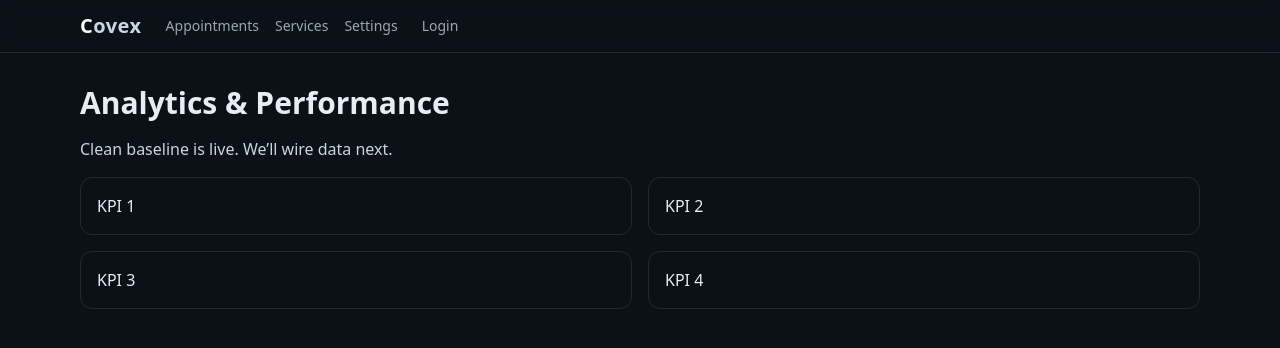
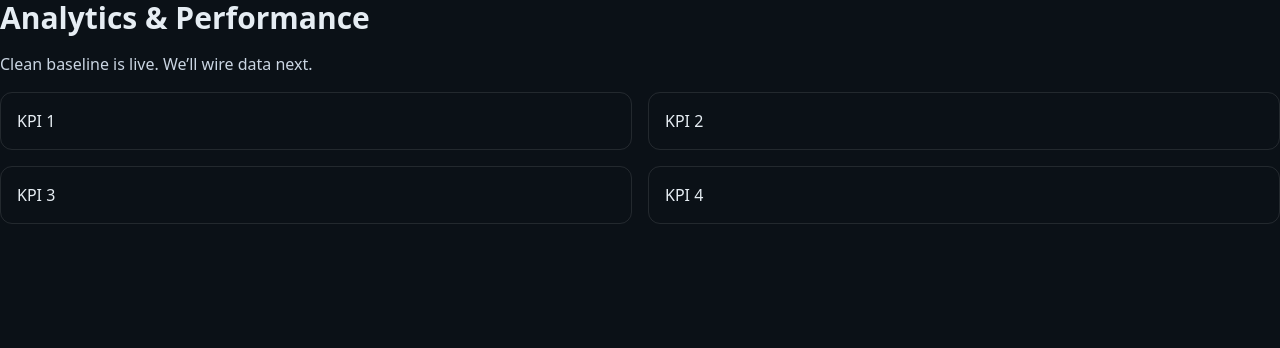
Before and after one commit to Covex-ai/covex-dashboard-clean, a Next.js app: page / in a window 1280 px wide. Shown: the top 348 px of the page. Built offline with nearby package versions, Linux system fonts and the light colour scheme.

Commit message:
Update layout.tsx

```diff
--- a/app/layout.tsx
+++ b/app/layout.tsx
@@ -1,31 +1,16 @@
 import "./globals.css";
-import Link from "next/link";
+import type { Metadata } from "next";
 
-export const metadata = {
+export const metadata: Metadata = {
   title: "Covex Dashboard",
-  description: "Multi-tenant analytics"
+  description: "Modern front desk — on brand."
 };
 
 export default function RootLayout({ children }: { children: React.ReactNode }) {
   return (
-    <html lang="en">
-      <body className="min-h-dvh">
-        <header className="sticky top-0 z-10 border-b border-white/10 bg-covexPanel/80 backdrop-blur">
-          <div className="mx-auto max-w-6xl flex items-center gap-6 px-4 py-3">
-            <Link href="/" className="text-xl font-semibold tracking-wide">
-              <span className="text-white">C</span>
-              <span className="text-slate-300">ovex</span>
-            </Link>
-            <nav className="text-sm text-slate-300 flex gap-4">
-              <Link href="/appointments" className="hover:text-white">Appointments</Link>
-              <Link href="/services" className="hover:text-white">Services</Link>
-              <Link href="/settings" className="hover:text-white">Settings</Link>
-              <Link href="/login" className="ml-2 text-slate-400 hover:text-white">Login</Link>
-            </nav>
-          </div>
-        </header>
-
-        <main className="mx-auto max-w-6xl px-4 py-8">{children}</main>
+    <html lang="en" className="h-full">
+      <body className="min-h-full bg-covex-bg text-slate-100 antialiased">
+        {children}
       </body>
     </html>
   );
```
